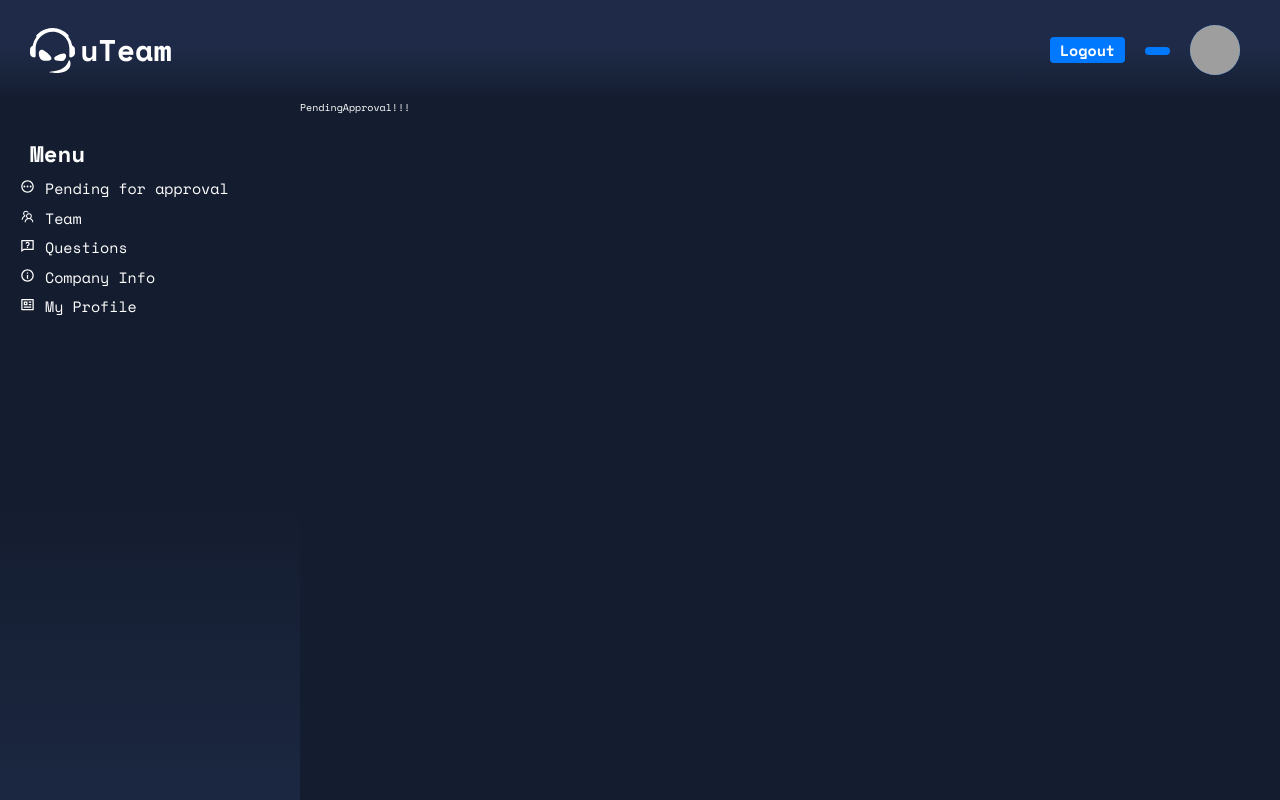
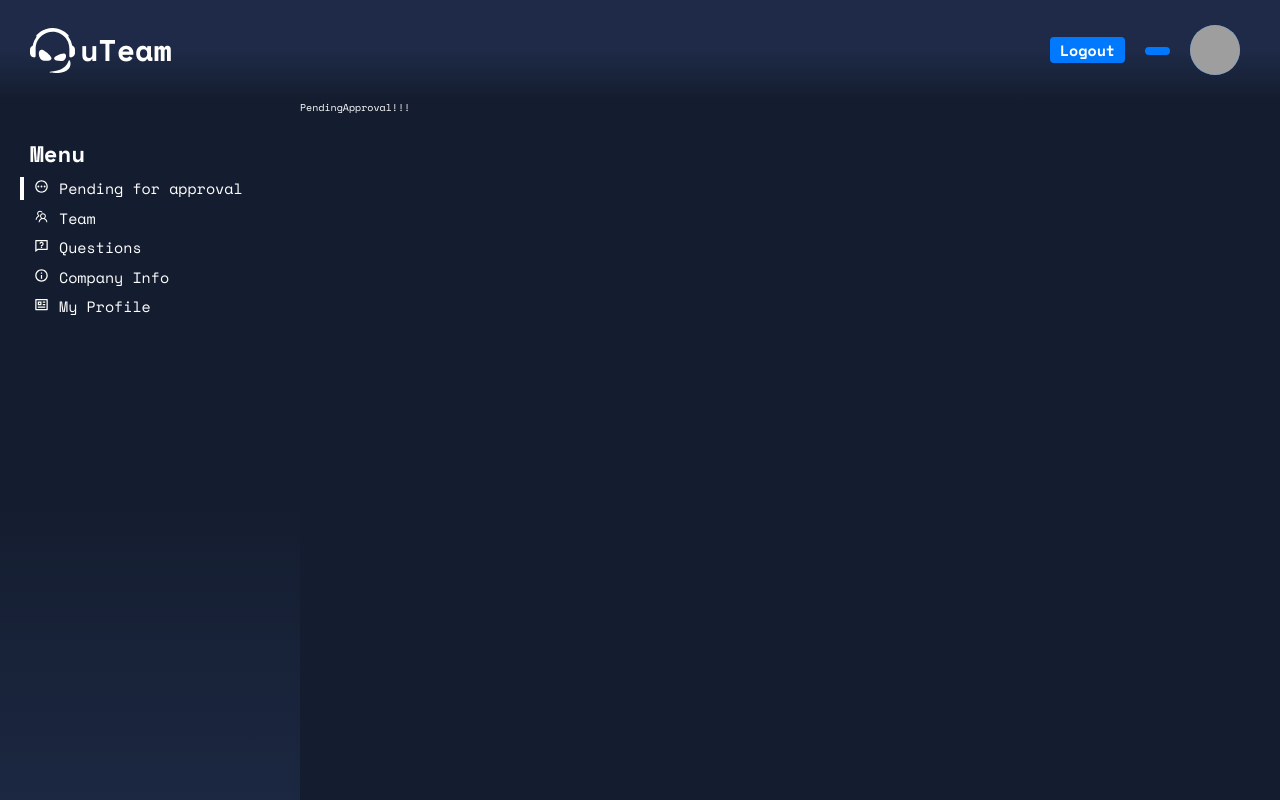
Before and after one commit to petarjs/uteam-2, a React (Create React App) app: page /pending-approval in a window 1280 px wide. Built offline with nearby package versions, Linux system fonts and the light colour scheme; no server answers; sample sign-in values are in the browser's storage; grey boxes are pictures that could not be loaded.

Commit message:
on route change highlight menu link on aside menu of page we are currently viewing

```diff
--- a/src/components/Layout/AsideMenu/MenuItems.jsx
+++ b/src/components/Layout/AsideMenu/MenuItems.jsx
@@ -1,15 +1,26 @@
 import { Icon, Text } from '@chakra-ui/react';
-import React from 'react';
+import React, { useRef, useState, useEffect } from 'react';
 import { AiOutlineTeam } from 'react-icons/ai';
 import { MdOutlinePending } from 'react-icons/md';
 import { RiQuestionnaireLine, RiInformationLine, RiProfileLine } from 'react-icons/ri';
-import { Link } from 'react-router-dom';
+import { Link, useLocation } from 'react-router-dom';
 
 import MenuLink from './MenuLink';
 import MenuWrap from './MenuWrap';
 
 function MenuItems({ menuType }) {
+  const itemsRef = useRef([]);
+  const [activeLink, setActiveLink] = useState(0);
   let menuItems;
+  const location = useLocation();
+
+  useEffect(() => {
+    // runs on location, i.e. route, change
+    console.log('handle route change here', location);
+    menuItems.forEach((item, index) => {
+      if (item.href === location.pathname) setActiveLink(index);
+    });
+  }, [location, menuItems]);
 
   switch (menuType) {
     default:
@@ -47,8 +58,12 @@ function MenuItems({ menuType }) {
     <MenuWrap menuType={menuType}>
       {menuItems.map(({ text, icon, href }, i) => (
         <Link to={href} key={i}>
-          <MenuLink menuType={menuType}>
-            <Text fontSize="2xl">
+          <MenuLink
+            menuType={menuType}
+            innerRef={(el) => (itemsRef.current[i] = el)}
+            active={i == activeLink ? true : false}
+          >
+            <Text fontSize="2xl" ml="1rem">
               <Icon as={icon} mr="1rem" mt=".2rem"></Icon>
               {text}
             </Text>
--- a/src/components/Layout/AsideMenu/MenuLink.jsx
+++ b/src/components/Layout/AsideMenu/MenuLink.jsx
@@ -2,11 +2,19 @@ import { MenuItem, Box } from '@chakra-ui/react';
 
 import MENU_TYPE from 'constants/menu-type';
 
-function MenuLink({ menuType, children }) {
+function MenuLink({ menuType, children, innerRef, active }) {
   if (menuType === MENU_TYPE.MOBILE) {
     return <MenuItem>{children}</MenuItem>;
   } else {
-    return <Box mt=".7rem">{children}</Box>;
+    return (
+      <Box
+        mt=".7rem"
+        borderLeft={active ? '4px solid white' : '4px solid transparent'}
+        ref={innerRef}
+      >
+        {children}
+      </Box>
+    );
   }
 }
 
```
